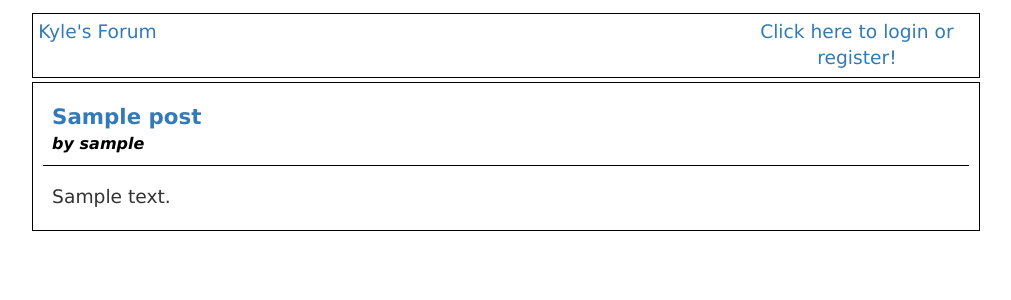
After one commit to kylecs/Flask-Basic-Forum, a Flask app: template forum/templates/viewpost.html in a window 1280 px wide. The commit adds this page. Shown: the top 300 px of the page, without its empty margins (134-1145 px from the left). Run offline with Flask 2, Linux system fonts and the light colour scheme; the template is opened without the code that fills it: most values are stand-ins (such as "Sample title", 1, 10 or a date in 2020); parts of the project's set-up code (start-up, migrations or seed data) failed here and were passed over; some libraries are stand-ins or nearby versions.

Commit message:
post screen, and paths

```diff
--- a/forum/config.py
+++ /dev/null
@@ -1,4 +0,0 @@
-#CONFIG VARIABLES GO HERE
-import os
-SECRET_KEY = 'super_secret'
-SQLALCHEMY_DATABASE_URI = os.environ['DATABASE_URL']
--- a/forum/forum.py
+++ b/forum/forum.py
@@ -1,19 +1,24 @@
 from flask import *
-from flask.ext.login import LoginManager, current_user, login_user, UserMixin, logout_user, login_required
-#from werkzeug.contrib.fixers import ProxyFix
-from config import *
+from flask.ext.login import LoginManager, login_required, current_user
+import os
+from database import *
 #CONFIG
+
+SECRET_KEY = 'super_secret'
+SQLALCHEMY_DATABASE_URI = os.environ['DATABASE_URL']
+
+
 
 #SETUP
 app = Flask(__name__)
 app.config.from_object(__name__)
 
-from database import * #this had to happen, believe me
+
+
 
 login_manager = LoginManager()
 login_manager.init_app(app)
 
-#app.wsgi_app = ProxyFix(app.wsgi_app)
 
 #DATABASE STUFF
 @login_manager.user_loader
@@ -35,7 +40,8 @@ def subforum():
 	subforum = Subforum.query.filter(Subforum.id == subforum_id).first()
 	posts = Post.query.filter(Post.subforum_id == subforum_id).order_by(Post.id.desc()).limit(50)
 	subforums = Subforum.query.filter(Subforum.parent_id == subforum_id).all()
-	return render_template("subforum.html", subforum=subforum, posts=posts, subforums=subforums)
+	path = generateLinkPath(subforum_id)
+	return render_template("subforum.html", subforum=subforum, posts=posts, subforums=subforums, path=path)
 
 @app.route('/loginform')
 def loginform():
@@ -50,8 +56,14 @@ def addpost():
 
 	return render_template("createpost.html", subforum=subforum)
 
+@app.route('/viewpost')
+def viewpost():
+	postid = int(request.args.get("post"))
+	post = Post.query.filter(Post.id == postid).first()
+	return render_template("viewpost.html", post=post)
 
 #ACTIONS
+
 @login_required
 @app.route('/action_post', methods=['POST', 'GET'])
 def action_post():
@@ -129,7 +141,6 @@ def action_createaccount():
 	login_user(user)
 	return redirect(url_for("index"))
 
-
 #MANAGEMENT
 def add_subforum(title, description, parent=None):
 	sub = Subforum(title, description)
@@ -150,10 +161,24 @@ def init_site():
 	db.session.add(user)
 	db.session.commit()
 
-#RUN
+def generateLinkPath(subforumid):
+	links = []
+	subforum = Subforum.query.filter(Subforum.id == subforumid).first()
+	parent = Subforum.query.filter(Subforum.id == subforum.parent_id).first()
+	links.append("<a href=\"/subforum?sub=" + str(subforum.id) + "\">" + subforum.title + "</a>")
+	while parent is not None:
+		links.append("<a href=\"/subforum?sub=" + str(parent.id) + "\">" + parent.title + "</a>")
+		parent = Subforum.query.filter(Subforum.id == parent.parent_id).first()
+	links.append("<a href=\"/\">Forum Index</a>")
+	link = ""
+	for l in reversed(links):
+		link = link + " / " + l
+	return link
+#DATABASE STUFF
+
 if __name__ == "__main__":
-	#db.create_all()
-	if not Subforum.query.all():
+	db.create_all()
+	if not User.query.all():
 		init_site()
 	port = int(os.environ.get("PORT", 33507))
 	app.run(host='0.0.0.0', port=port, debug=True)
--- a/forum/static/style.css
+++ b/forum/static/style.css
@@ -10,6 +10,7 @@
 
 	padding-left: 3%;
 	padding-right: 3%;
+
 }
 .header{
 	border: 1px solid black;
@@ -130,3 +131,24 @@
 	padding: 0.5%;
 	font-weight: bold;
 }
+.actualpost{
+	padding: 1%;
+	border: 1px solid black;
+	border-collapse: collapse;
+}
+.actualposttitle{
+	border-collapse: collapse;
+	border-bottom: 1px solid black;
+	padding: 1%;
+	font-size: 16pt;
+	font-weight: bold;
+}
+.postcontent{
+	padding: 1%;
+	margin-top: 1%;
+}
+.postposter{
+	font-size: 12pt;
+	font-style: italic;
+	color: black;
+}
--- a/forum/templates/createpost.html
+++ b/forum/templates/createpost.html
@@ -1,5 +1,5 @@
 {% extends 'layout.html' %}
-{% block body%}
+{% block body %}
 
 
 
--- a/forum/templates/subforum.html
+++ b/forum/templates/subforum.html
@@ -1,5 +1,6 @@
 {% extends 'layout.html' %}
 {% block body %}
+{{ path|safe }}
 <div class="subforumheader">
 	<div class="subforumheadertitle">
 	{{ subforum.title}}
@@ -19,7 +20,7 @@
 		<div class="subsubforumdesc">
 		{{ sub.description }}
 		</div>
-		</div>
+		 </div>
 
 		{% endfor %}
 		{% endif %}
@@ -42,7 +43,7 @@
 	{% for post in posts %}
 	<div class="post">
 		<div class="posttitle">
-		{{ post.title }}
+		<a href="/viewpost?post={{ post.id }}">{{ post.title }}</a>
 		</div>
 		<div class="postusername">
 			by <b> {{post.user.username}}</b>
--- /dev/null
+++ b/forum/templates/viewpost.html
@@ -0,0 +1,16 @@
+{% extends 'layout.html' %}
+{% block body %}
+<div class="actualpost">
+	<div class="actualposttitle">
+		<a href="/viewpost?post={{ post.id }}">{{post.title}}</a>
+		<div class="postposter">
+			by {{ post.user.username }}
+		</div>
+	</div>
+	<div class="postcontent">
+		{{post.content}}
+	</div>
+
+</div>
+
+{% endblock %}
```
Also changed, not shown: forum/database.py (+3 -6 lines), forum/__init__.py (deleted).
